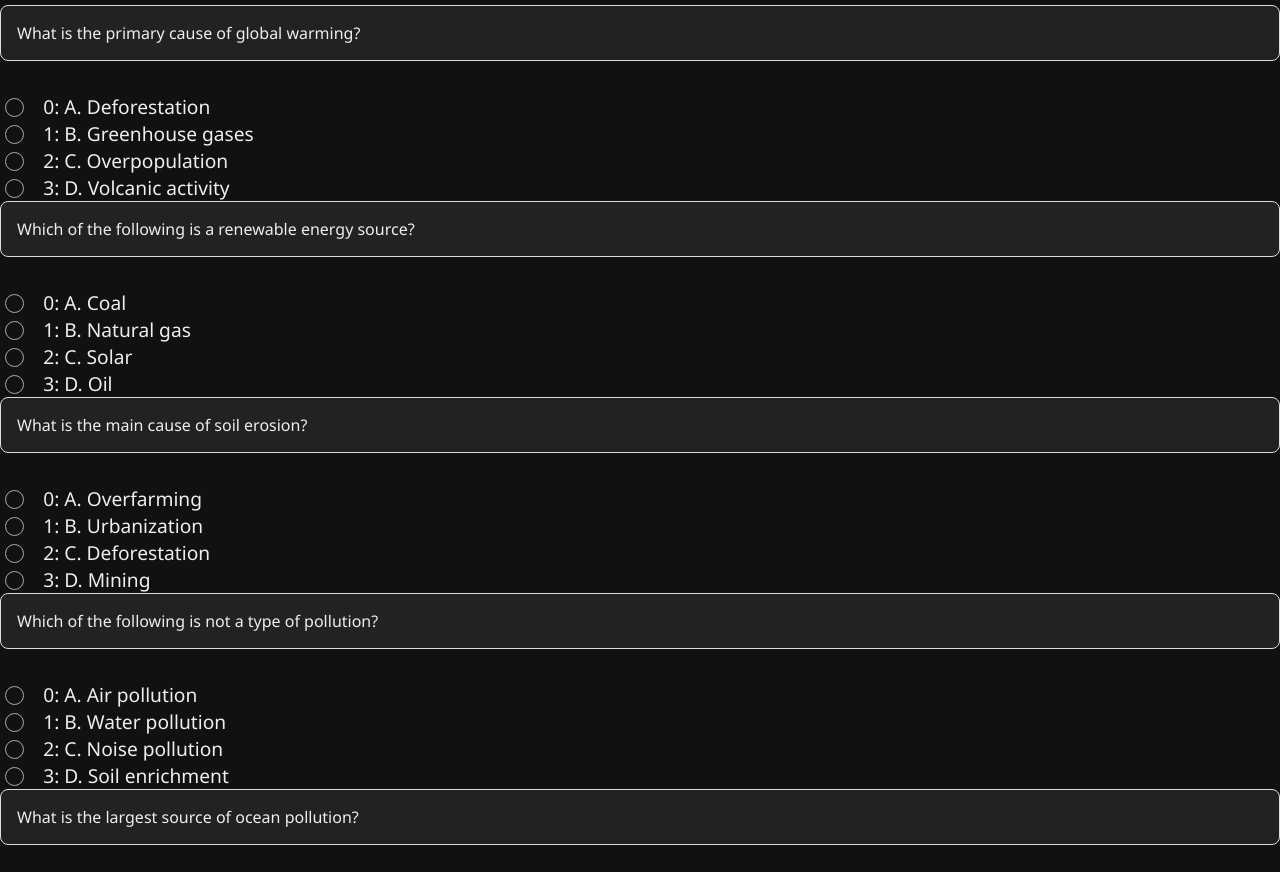
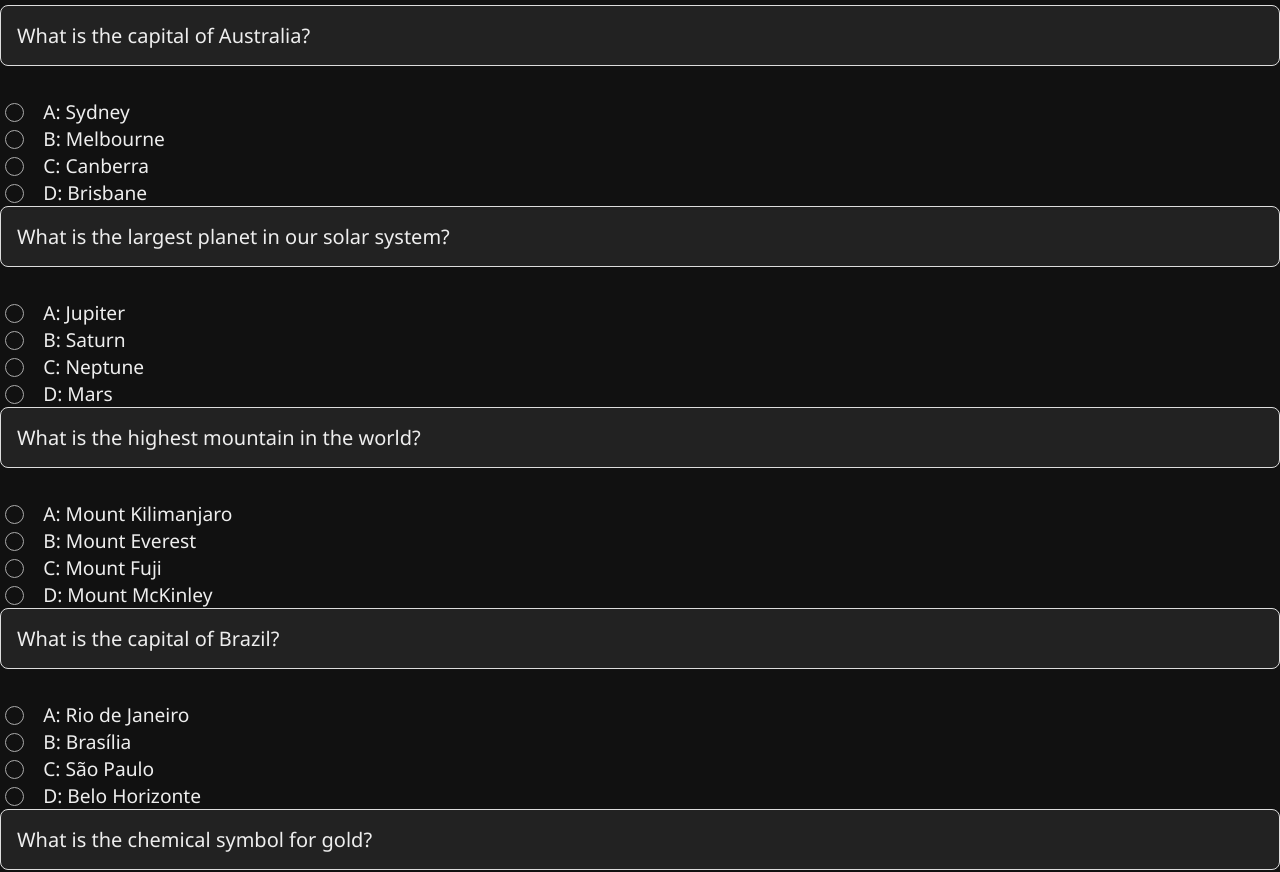
Before and after one commit to Koustubh1234G/MCQ, a plain HTML site: page index.html in a window 1280 px wide. Shown: the part 85-957 px from the top of the page. Drawn offline with Linux system fonts and the light colour scheme.

Commit message:
Working 8:24pm

```diff
--- a/index.html
+++ b/index.html
@@ -3,6 +3,7 @@
 
 <head>
     <meta charset="UTF-8">
+    <meta name="viewport" content="width=device-width, initial-scale=1.0">
     <title>Quiz App</title>
     <link rel="stylesheet" href="style.css">
 </head>
--- a/quiz.json
+++ b/quiz.json
@@ -1,51 +1,21 @@
- [{
-         "question": "What is the primary cause of global warming?",
-         "answers": [
-             "A. Deforestation",
-             "B. Greenhouse gases",
-             "C. Overpopulation",
-             "D. Volcanic activity"
-         ],
-         "correctAnswer": "B"
-     },
-     {
-         "question": "Which of the following is a renewable energy source?",
-         "answers": [
-             "A. Coal",
-             "B. Natural gas",
-             "C. Solar",
-             "D. Oil"
-         ],
-         "correctAnswer": "C"
-     },
-     {
-         "question": "What is the main cause of soil erosion?",
-         "answers": [
-             "A. Overfarming",
-             "B. Urbanization",
-             "C. Deforestation",
-             "D. Mining"
-         ],
-         "correctAnswer": "C"
-     },
-     {
-         "question": "Which of the following is not a type of pollution?",
-         "answers": [
-             "A. Air pollution",
-             "B. Water pollution",
-             "C. Noise pollution",
-             "D. Soil enrichment"
-         ],
-         "correctAnswer": "D"
-     },
-     {
-         "question": "What is the largest source of ocean pollution?",
-         "answers": [
-             "A. Oil spills",
-             "B. Chemical waste",
-             "C. Plastic waste",
-             "D. Sewage"
-         ],
-         "correctAnswer": "C"
-     }
- ]
+[{
+    "question": "What is the capital of Australia?",
+    "answers": { "A": "Sydney", "B": "Melbourne", "C": "Canberra", "D": "Brisbane" },
+    "correctAnswer": "C"
+}, {
+    "question": "What is the largest planet in our solar system?",
+    "answers": { "A": "Jupiter", "B": "Saturn", "C": "Neptune", "D": "Mars" },
+    "correctAnswer": "A"
+}, {
+    "question": "What is the highest mountain in the world?",
+    "answers": { "A": "Mount Kilimanjaro", "B": "Mount Everest", "C": "Mount Fuji", "D": "Mount McKinley" },
+    "correctAnswer": "B"
+}, {
+    "question": "What is the capital of Brazil?",
+    "answers": { "A": "Rio de Janeiro", "B": "Brasília", "C": "São Paulo", "D": "Belo Horizonte" },
+    "correctAnswer": "B"
+}, {
+    "question": "What is the chemical symbol for gold?",
+    "answers": { "A": "Ag", "B": "Au", "C": "Cu", "D": "Fe" },
+    "correctAnswer": "B"
+}]
--- a/style.css
+++ b/style.css
@@ -1,3 +1,59 @@
+/* styles for screens smaller than 768px (e.g. smartphones) */
+
+@media (max-width: 767px) {
+    /* adjust font size */
+    body {
+        font-size: 16px;
+    }
+    /* adjust padding/margins */
+    .container {
+        padding: 10px;
+    }
+    /* adjust image size */
+    img {
+        max-width: 100%;
+        height: auto;
+    }
+}
+
+
+/* styles for screens between 768px and 1024px (e.g. tablets) */
+
+@media (min-width: 768px) and (max-width: 1024px) {
+    /* adjust font size */
+    body {
+        font-size: 18px;
+    }
+    /* adjust padding/margins */
+    .container {
+        padding: 20px;
+    }
+    /* adjust image size */
+    img {
+        max-width: 100%;
+        height: auto;
+    }
+}
+
+
+/* styles for screens larger than 1024px (e.g. desktops) */
+
+@media (min-width: 1025px) {
+    /* adjust font size */
+    body {
+        font-size: 20px;
+    }
+    /* adjust padding/margins */
+    .container {
+        padding: 30px;
+    }
+    /* adjust image size */
+    img {
+        max-width: 100%;
+        height: auto;
+    }
+}
+
 body {
     background-color: #111;
     font-family: 'Segoe UI', Tahoma, Geneva, Verdana, sans-serif;
```
